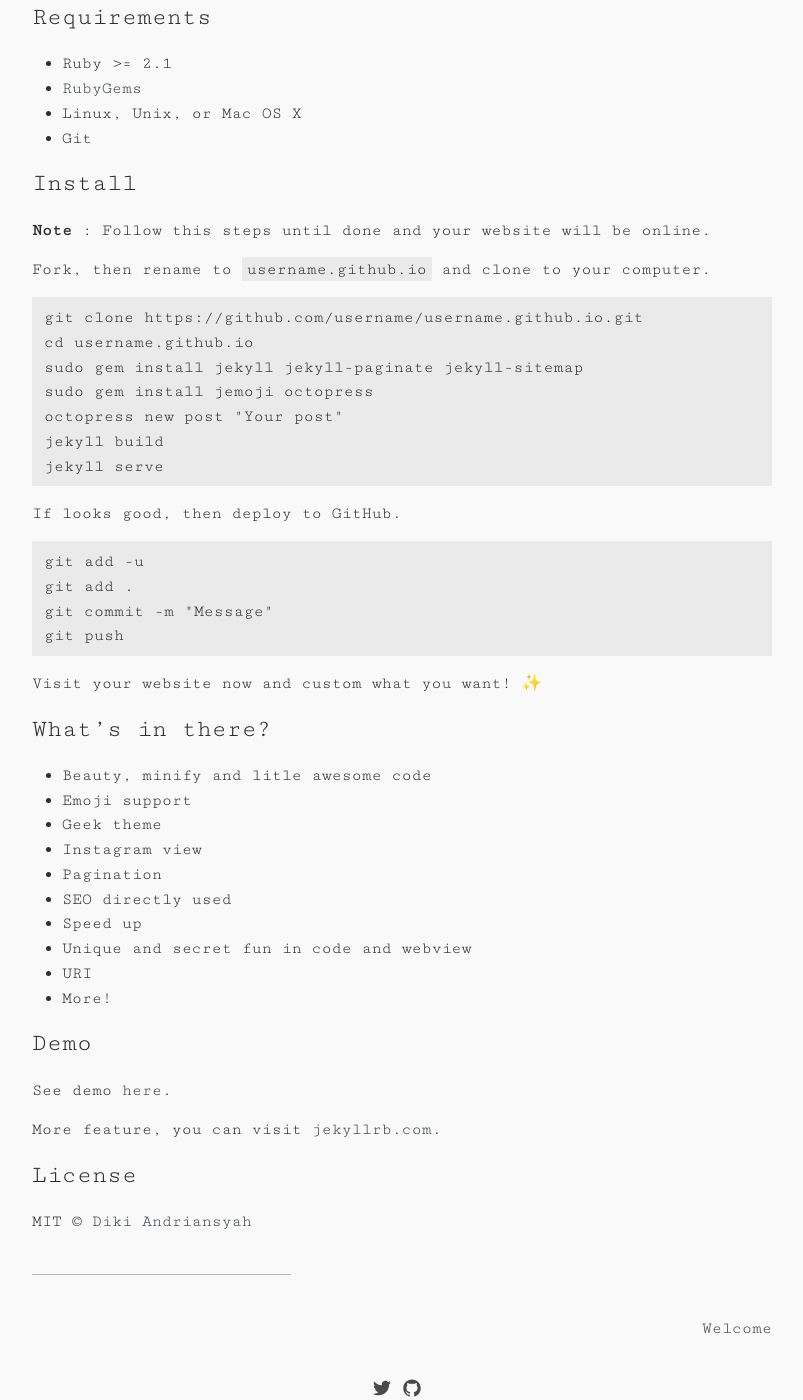
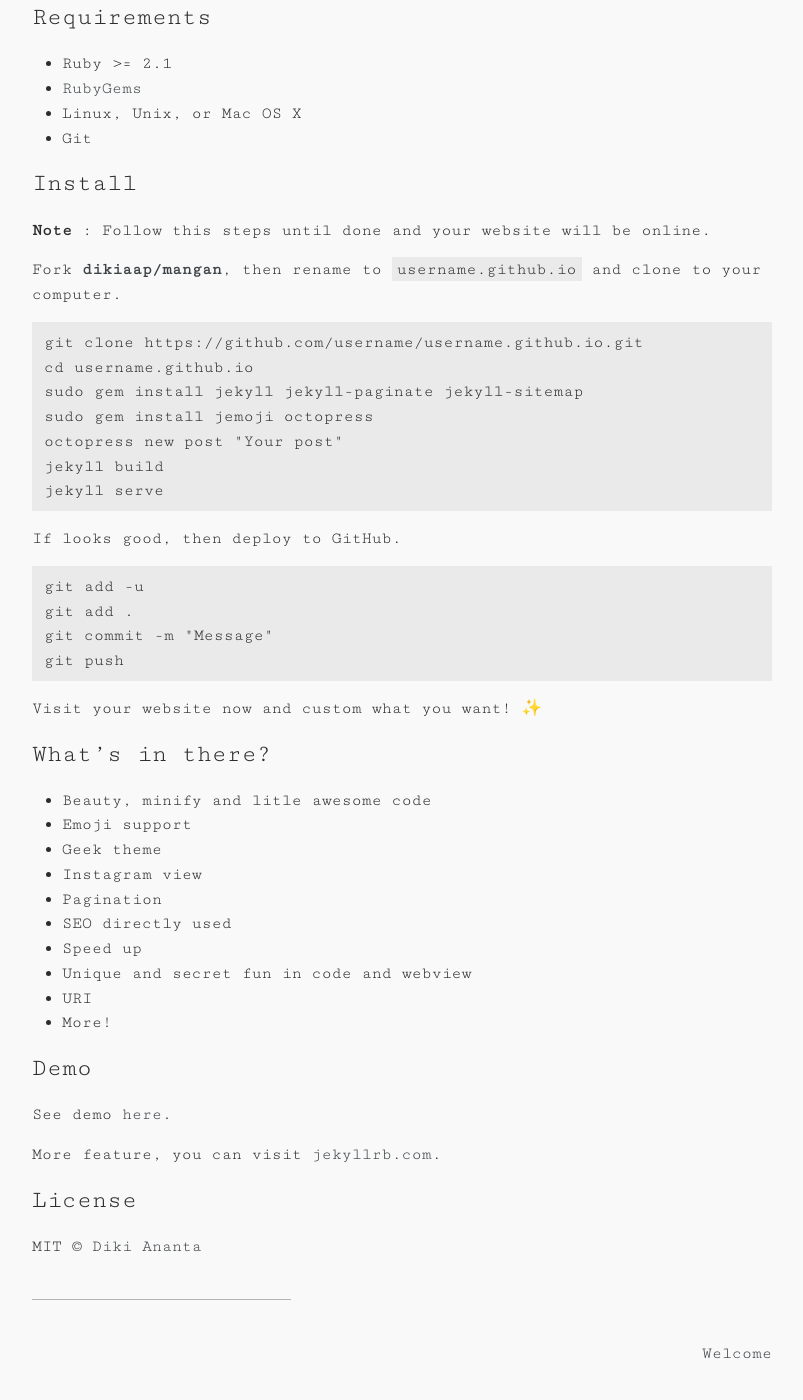
Before and after one commit to dikiaap/mangan, a Jekyll site: the page built from _posts/2017-03-10-installation-mangan-jekyll-theme.md, in a window 1280 px wide and 1400 px high, scrolled down 691 px. Shown: the whole window, without its empty margins (238-1041 px from the left). Built offline with Jekyll 4.4.1, drawn with Linux system fonts in a browser that asks for light colours; emoji names are drawn with the system emoji font; some web fonts are replaced; grey boxes are pictures that could not be loaded.

Commit message:
Change name to Diki Ananta

````diff
--- a/_posts/2017-03-10-installation-mangan-jekyll-theme.md
+++ b/_posts/2017-03-10-installation-mangan-jekyll-theme.md
@@ -24,7 +24,7 @@
 
 **Note** : Follow this steps until done and your website will be online.
 
-Fork, then rename to `username.github.io` and clone to your computer.
+Fork [**dikiaap/mangan**](https://github.com/dikiaap/mangan), then rename to `username.github.io` and clone to your computer.
 
 ```shell
 git clone https://github.com/username/username.github.io.git
@@ -68,4 +68,4 @@
 
 ## License
 
-MIT © [Diki Andriansyah](https://dikiaap.id)
+MIT © [Diki Ananta](https://dikiaap.id)
--- a/css/main.scss
+++ b/css/main.scss
@@ -3,7 +3,7 @@
 ---
 /*!
  * Mangan v1.3.3
- * Copyright 2015-2017 Diki Andriansyah
+ * Copyright 2015-2017 Diki Ananta
  * Released under the MIT license
  */
 @charset "utf-8";
````
Also changed, not shown: README.md, 1 other file.
